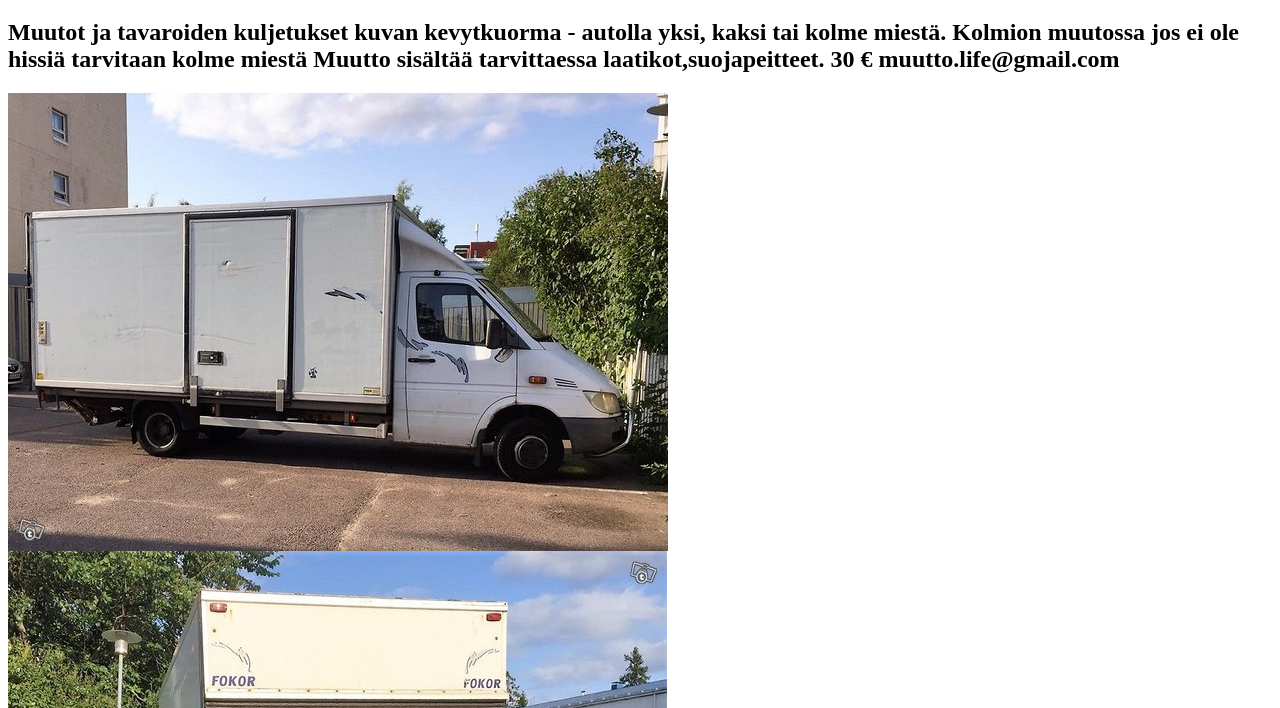
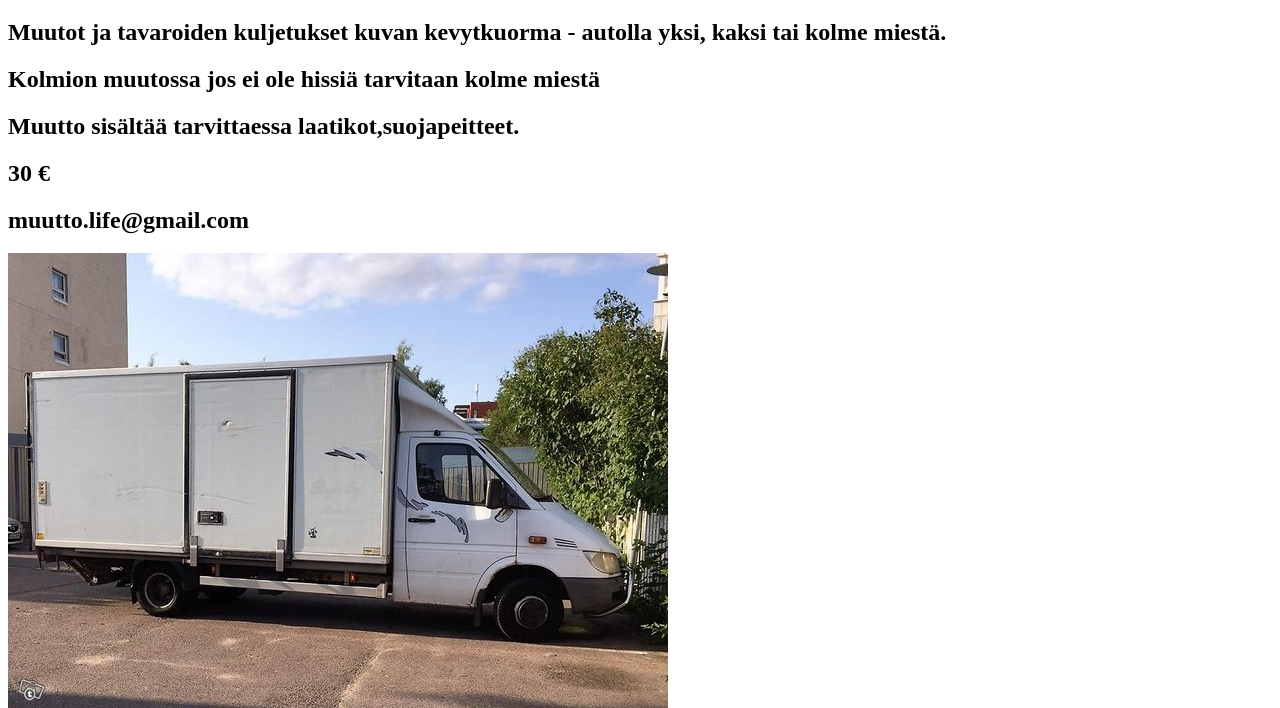
Before and after one commit to muuttolife/muuttolife.github.io, a plain HTML site: page index.html in a window 1280 px wide. Shown: the part 87-795 px from the top of the page. Drawn offline with Linux system fonts and the light colour scheme.

Commit message:
Update index.html

```diff
--- a/index.html
+++ b/index.html
@@ -6,9 +6,17 @@ Eeron muuttopalvelu
 <h1> Eeron muuttopalvelu  </h1>
   <h2>
   Muutot ja tavaroiden kuljetukset kuvan kevytkuorma - autolla yksi, kaksi tai kolme miestä.
+  </h2>
+  <h2>
   Kolmion muutossa jos ei ole hissiä tarvitaan kolme miestä
+  </h2>
+  <h2>
   Muutto sisältää tarvittaessa laatikot,suojapeitteet.
+  </h2>
+  <h2>
   30 €
+  </h2>
+  <h2>
   muutto.life@gmail.com
   </h2>
   <img src="3115715403.jpg" />
```
